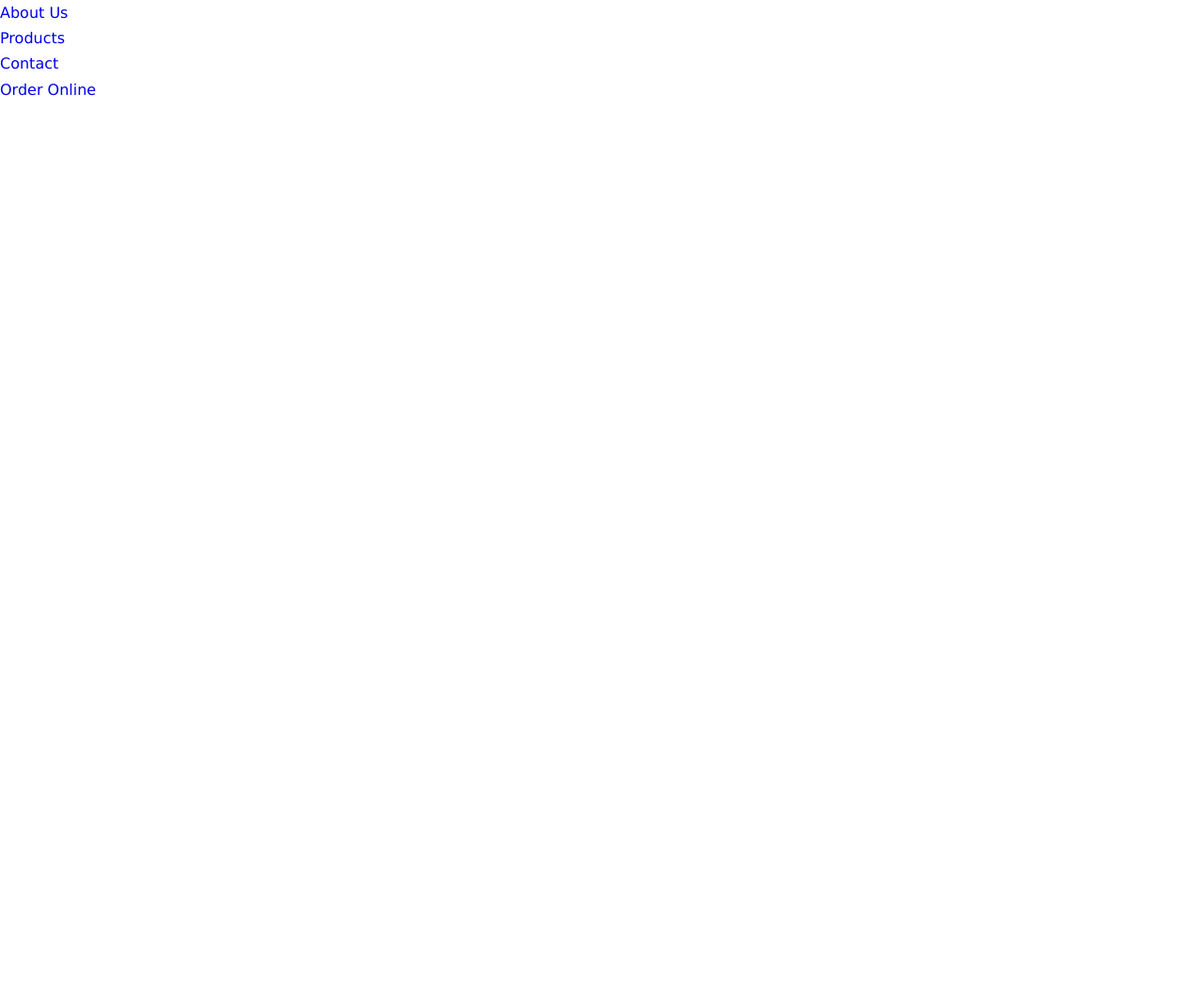
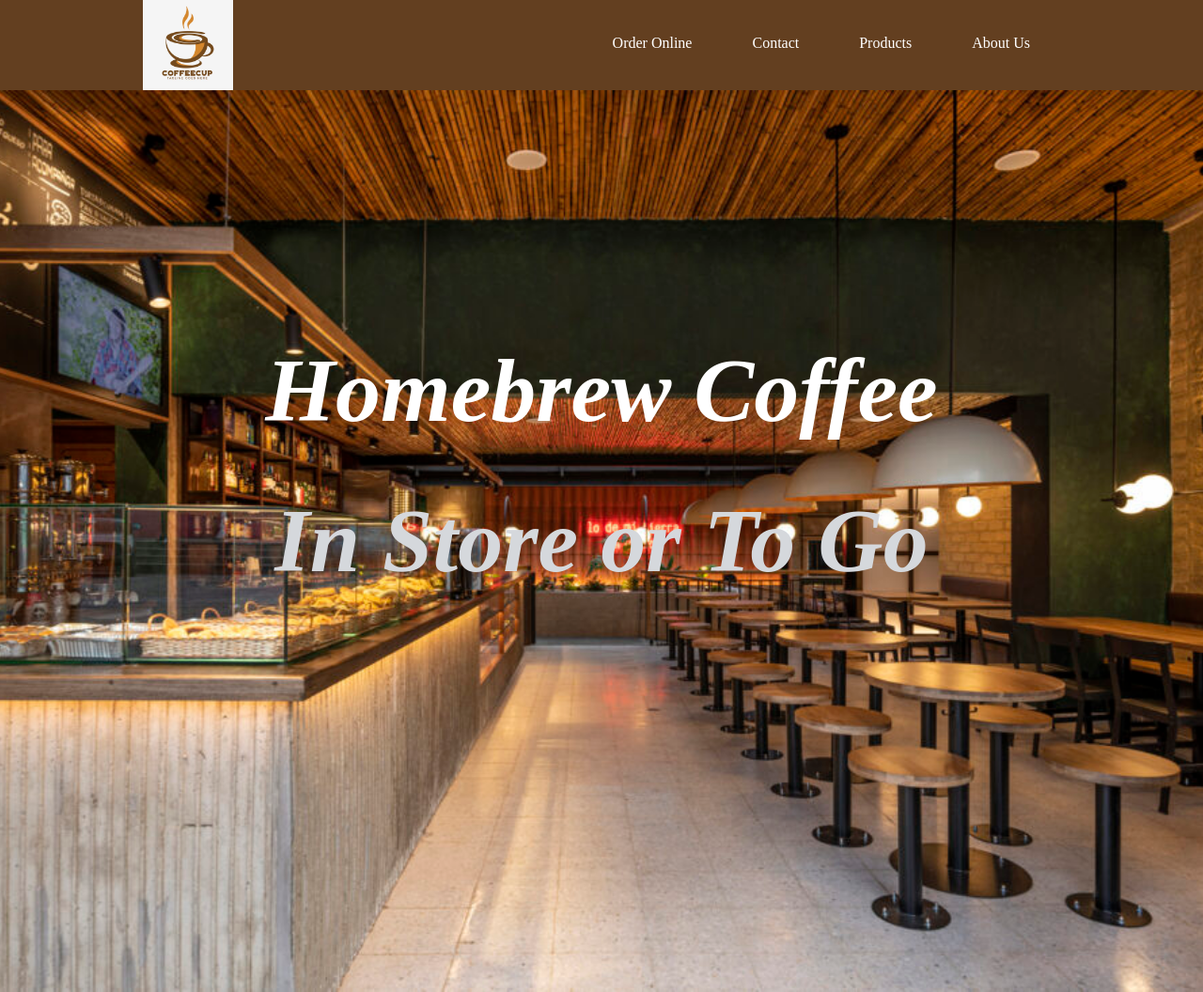
Before and after one commit to DenisWAD/Basic-HTML-CSS-Coffee-Shop-Website, a plain HTML site: page index.html in a window 1280 px wide. Shown: the whole page at 94% size. Before the commit the page ends 800 px from the top, so only its background shows below. Drawn offline with Linux system fonts and the light colour scheme.

Commit message:
Added basic home page

```diff
--- a/index.html
+++ b/index.html
@@ -10,18 +10,27 @@
 <body>
   <nav>
     <div class="navbar">
+      <div class="container">
+        <!-- <h1 class="logo">Insomniac</h1> -->
+        <a class="logo" href="/index.html"><img src="/images/Logo.jpg" alt="Insomniac Coffee"></a>
         <ul>
           <li><a href="/Pages/about.html">About Us</a></li>
           <li><a href="/Pages/products.html">Products</a></li>
           <li><a href="/Pages/contact.html">Contact</a></li>
           <li><a href="/Pages/order.html">Order Online</a></li>
         </ul>
+      </div>
+  </nav>
 
+  <section class="showcase_image">
+    <div class="container">
+      <div id="showcase_tagline">
+        <h2 class="primary_font italics">Homebrew Coffee<br> <span class="secondary_font">In Store or To Go</span></h2>
+      </div>
     </div>
 
-  </nav>
-  <div class="container">
+  </section>
 
-  </div>
+
 </body>
 </html>
--- a/style.css
+++ b/style.css
@@ -14,12 +14,66 @@
 
 /* Main Page settings */
 body, html {
-  font-family: Verdana, Geneva, Tahoma, sans-serif;
+  font-family: serif;
   line-height: 1.7rem;
 }
 
+/* Utility Classes */
+.primary_font {
+  color: #fff;
+  ;
+}
+
+.secondary_font {
+  color:  #d5d8dc ;
+}
+
+.italics {
+  font-style: italic;
+}
 
 /* Navbar settings */
-.navbar a {
+
+.navbar {
+  background-color: #633f20 ;
+  overflow: auto;
+
+}
+
+.navbar .logo img {
+  float: left;
+
+  max-width: 6rem;
+  max-height: 6rem;
+  height: auto;
+}
+
+.navbar li {
+  display: inline;
+}
+
+.navbar li a {
   text-decoration: none;
+  float: right;
+  padding: 2rem;
+  color: #fff;
+
 }
+
+.navbar li a:hover {
+  color: aliceblue;
+  background-color: #062019;
+}
+
+/* Main showcase */
+.showcase_image {
+  background: url(/images/shop_interior.jpg) no-repeat center center/cover;
+  height: 60rem;
+}
+
+#showcase_tagline h2 {
+  padding-top: 15rem;
+  line-height: 10rem;
+  font-size: 6rem;
+  text-align: center;
+}
```
Also changed, not shown: images/Logo.jpg (added). Lines whose indentation alone changed are shown as unchanged.
